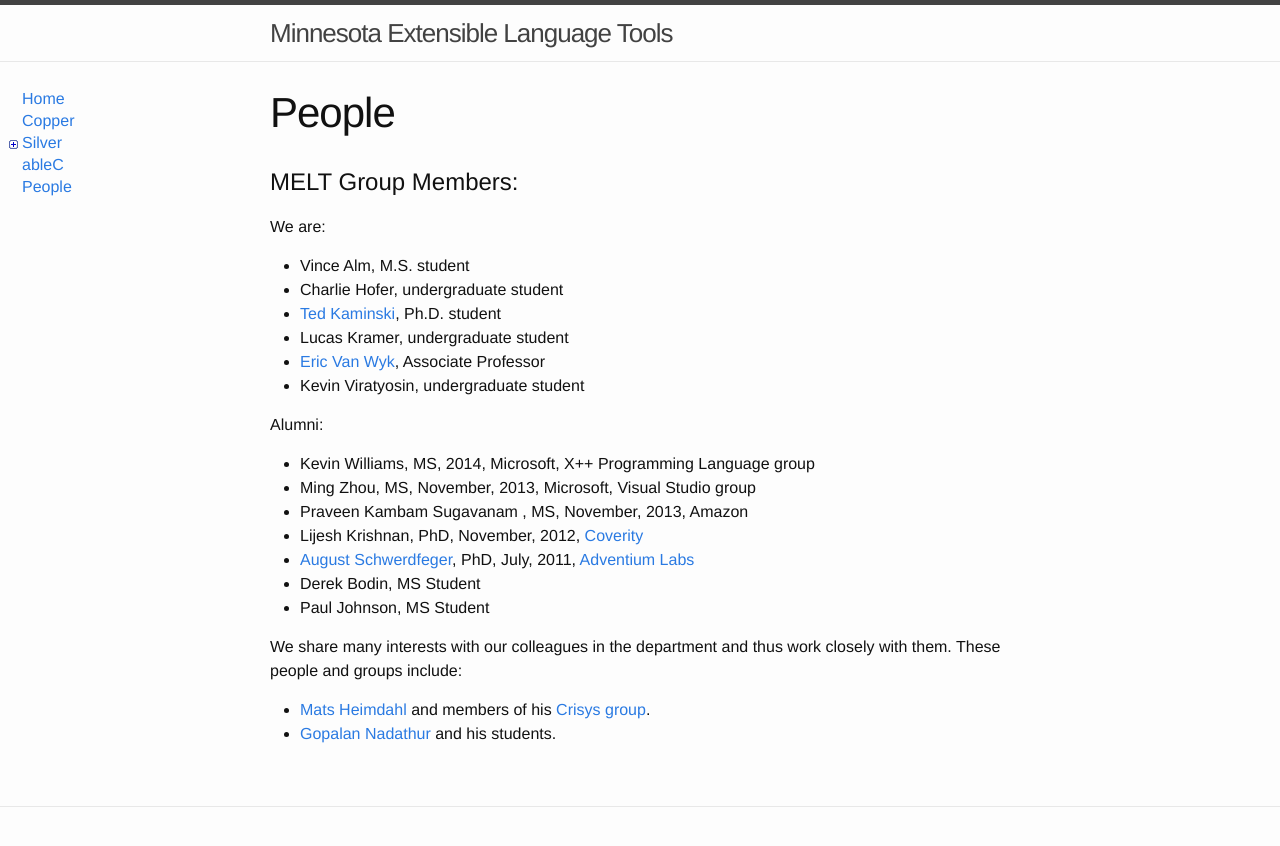
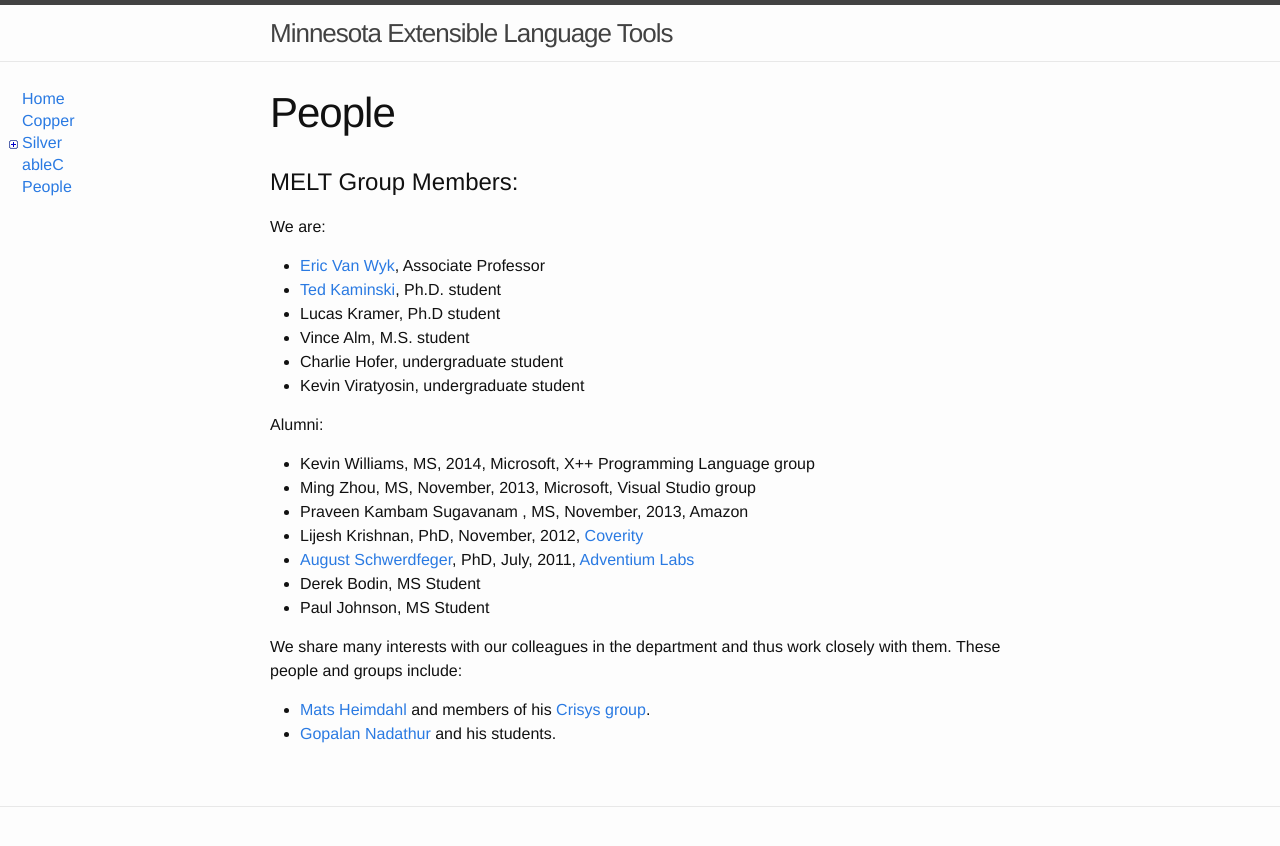
Before and after one commit to melt-umn/melt-website, a Jekyll site: the page built from people/index.md, in a window 1280 px wide. Shown: the top 846 px of the page. Built offline with Jekyll 4.4.1, drawn with Linux system fonts in a browser that asks for light colours.

Commit message:
Update index.md

```diff
--- a/people/index.md
+++ b/people/index.md
@@ -8,11 +8,11 @@ menu_weight: 100.0
 # MELT Group Members:
 
 We are:
+* [Eric Van Wyk](http://www-users.cs.umn.edu/~evw/), Associate Professor
+* [Ted Kaminski](http://www-users.cs.umn.edu/~tedinski/), Ph.D. student
+* Lucas Kramer, Ph.D student
 * Vince Alm, M.S. student
 * Charlie Hofer, undergraduate student
-* [Ted Kaminski](http://www-users.cs.umn.edu/~tedinski/), Ph.D. student
-* Lucas Kramer, undergraduate student
-* [Eric Van Wyk](http://www-users.cs.umn.edu/~evw/), Associate Professor
 * Kevin Viratyosin, undergraduate student
 
 Alumni:
```
